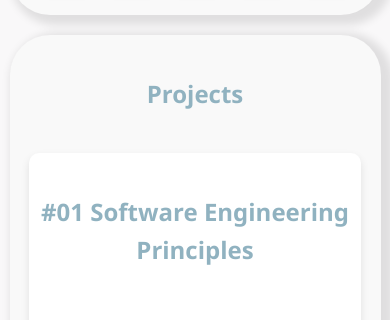
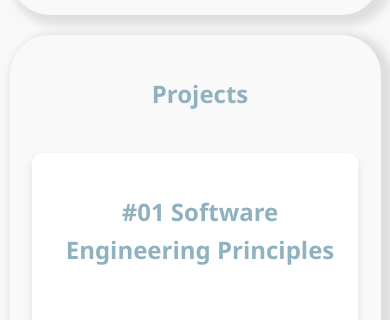
Before and after one commit to Joud676/Joud676github.io, a plain HTML site: page index.html in a window 390 px wide. Shown: the part 1284-1604 px from the top of the page. Drawn offline with nearby package versions, Linux system fonts and the light colour scheme.

Commit message:
Update style.css

```diff
--- a/css/style.css
+++ b/css/style.css
@@ -202,7 +202,7 @@ p {
 
 .container section {
     background-color: white;
-    padding: 20px 8px;
+    padding: 20px 16px;
     border-radius: 10px;
     box-shadow: 0 4px 8px rgba(0, 0, 0, 0.1);
     width: 90%;
@@ -222,6 +222,8 @@ p {
 
 .container h2 {
     text-align: left;
+    margin-left: 10px;
+
 }
 
 
@@ -245,7 +247,7 @@ p {
     display: flex;
     align-items: flex-start;
     gap: 20px;
-    margin: 20px 0;
+    margin: 20px 0 0px 10px;
 }
 
 
@@ -387,6 +389,9 @@ p {
         text-align: center;
     }
 
+    .container section {
+        padding-left: 14px;
+    }
 }
 
 @media (max-width: 576px) {
@@ -423,4 +428,9 @@ p {
     .container h2 {
         text-align: center;
     }
+
+    .container section {
+        padding-left: 5px;
+        padding-right: 5px;
+    }
 }
```
